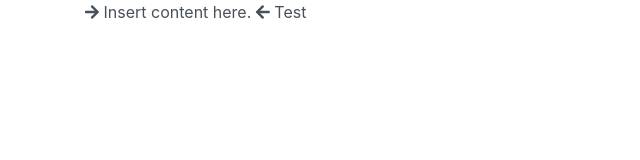
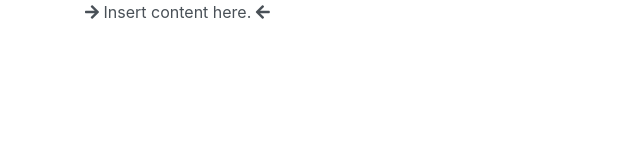
Before and after one commit to nicolas-van/parcel-github-pages-boilerplate, a website built with Parcel: page index.njk in a window 1280 px wide. Shown: the full height of the page, 0-640 px from the left. Built offline with nearby package versions, Linux system fonts and the light colour scheme.

Commit message:
Update index.njk

```diff
--- a/index.njk
+++ b/index.njk
@@ -4,6 +4,6 @@
 
 {% block content %}
 <p>
-  <i class="fas fa-arrow-right"></i> Insert content here. <i class="fas fa-arrow-left"></i> Test
+  <i class="fas fa-arrow-right"></i> Insert content here. <i class="fas fa-arrow-left"></i>
 </p>
 {% endblock %}
```
